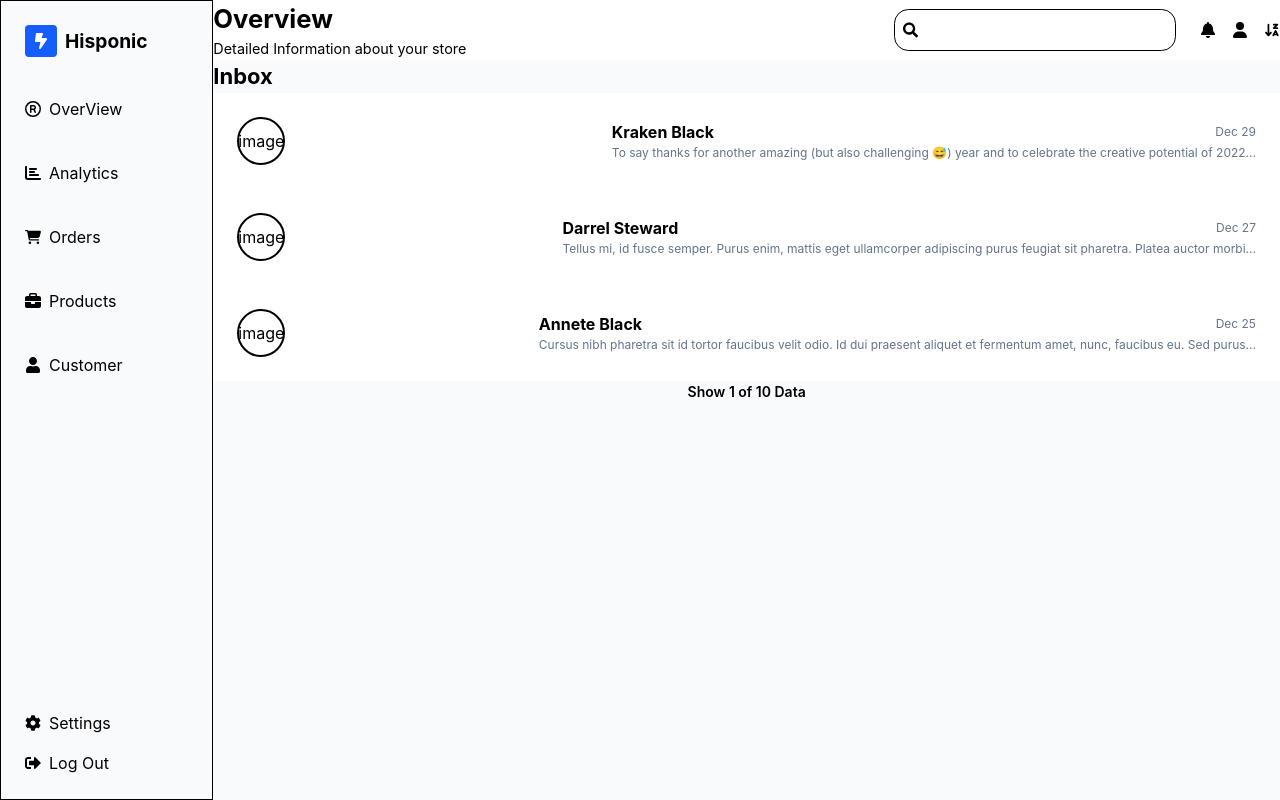
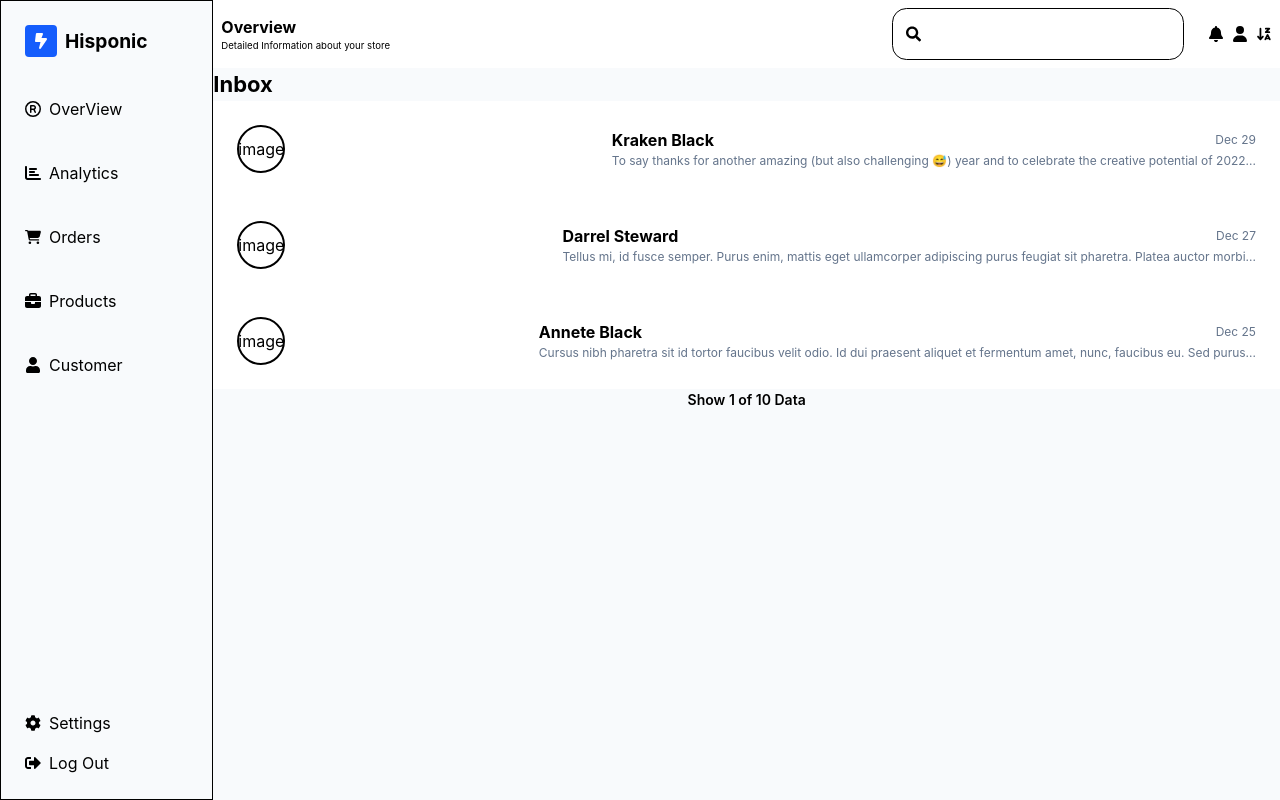
Before and after one commit to Supa-Thobile2/Dashboard-Project-Figma-Design-, a React (Vite) app: page /main in a window 1280 px wide. Built offline with nearby package versions, Linux system fonts and the light colour scheme.

Commit message:
live mobile/web testing responsiveness

```diff
--- a/src/pages/Main.jsx
+++ b/src/pages/Main.jsx
@@ -26,21 +26,21 @@ function Main() {
     <div className='w-[100%]  mx-auto md:w-5/6  min-h-[100vh] '>
     {/* navbar section */}
       <div className="sticky inset-0 top-0 w-full mx-auto z-500 bg-white">
-       <div className='flex items-center justify-between'>
+       <div className='flex items-center justify-between p-2'>
 
 
 
         <div>
-          <h3 className='text-[1.6rem] font-bold '>Overview</h3>
-          <p className="text-[.9rem] font-regular">Detailed Information about your store</p>
+          <h3 className='text-[1rem] font-bold '>Overview</h3>
+          <p className="text-[.6rem] font-regular">Detailed Information about your store</p>
         </div>
         <div className='hidden md:flex items-center justify-between gap-4 space-x-2'>
-          <div className="border flex items-center  p-[.5rem] rounded-[0.9rem]">
+          <div className="border flex items-center  p-[.8rem] rounded-[0.9rem]">
             <FaSearch/>
             <input type="text" name="search" id="search" className="w-full outline-none"/>
 
           </div>
-          <div className='flex items-center justify-between gap-4'>
+          <div className='flex items-center justify-between gap-2'>
             <div>
               <FaBell/>
             </div>
```
